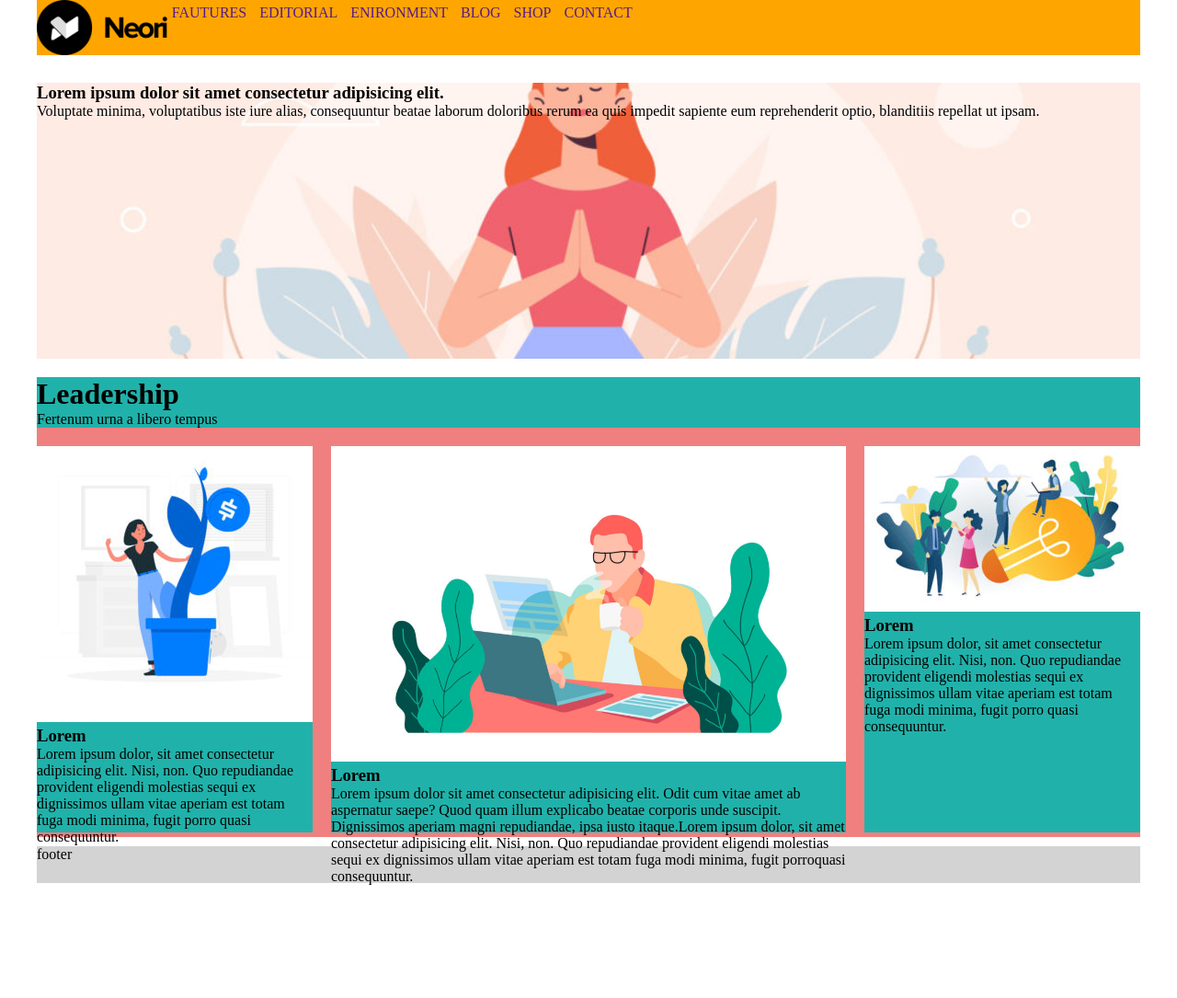
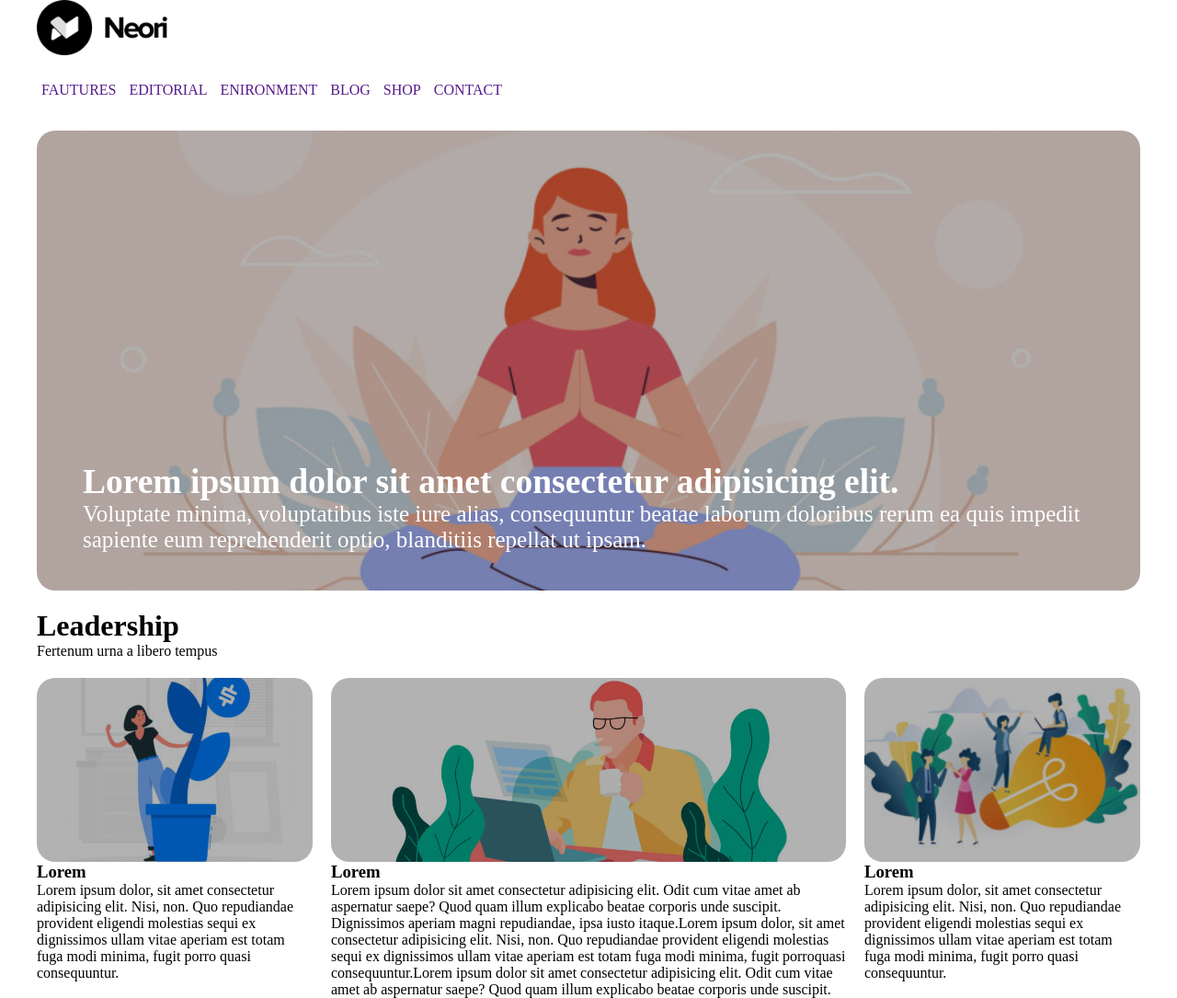
Before and after one commit to Simone-De-Santis/htmlcss-wp, a plain HTML site: page index.html in a window 1280 px wide. Shown: the top 1085 px of the page at 92% size. Before the commit the page ends 962 px from the top, so only its background shows below. Drawn offline with Linux system fonts and the light colour scheme.

Commit message:
fine esercizio +-

```diff
--- a/index.html
+++ b/index.html
@@ -12,9 +12,10 @@
 
 <body>
     <div class="containre">
-        <header class="header-sairbar clearfix">
-            <img src="./img/logo.png" alt="" class="logo float-left">
-            <ul class="main-menu ">
+        <header class="header-sairbar ">
+            <img src="./img/logo.png" alt="Neori" class="logo ">
+            <nav class="main-menu">
+                <ul>
                     <li> <a href="">FAUTURES</a></li>
                     <li> <a href="">EDITORIAL</a></li>
                     <li> <a href="">ENIRONMENT</a></li>
@@ -22,30 +23,54 @@
                     <li> <a href="">SHOP</a></li>
                     <li> <a href="">CONTACT</a></li>
                 </ul>
+            </nav>
         </header>
-        <section class="section">
-            <div>
-                <h3>Lorem ipsum dolor sit amet consectetur adipisicing elit.</h3>
+
+        <section class="section ">
+            <div class="banner">
+                <h2>Lorem ipsum dolor sit amet consectetur adipisicing elit.</h2>
                 <p> Voluptate minima, voluptatibus iste iure alias, consequuntur beatae laborum doloribus rerum ea quis
                     impedit sapiente eum reprehenderit optio, blanditiis repellat ut ipsam.</p>
             </div>
         </section>
+
+
         <main class="main-section clearfix">
             <div class="top table">
                 <h1>Leadership</h1>
                 <p>Fertenum urna a libero tempus</p>
             </div>
             <div class="left table float-left">
-                <img src="./img/img-1.jpg" alt="">
+                <div class="" id="image1"></div>
                 <h3> Lorem </h3>
                 <p>Lorem ipsum dolor, sit amet consectetur adipisicing elit. Nisi, non. Quo repudiandae provident
                     eligendi molestias sequi ex dignissimos ullam vitae aperiam est totam fuga modi minima, fugit porro
                     quasi consequuntur.</p>
             </div>
             <div class="center table float-left">
-                <img src="./img/banner-2.jpg" alt="">
+                <div class="" id="image2"></div>
                 <h3> Lorem </h3>
                 <p>Lorem ipsum dolor sit amet consectetur adipisicing elit. Odit cum vitae amet ab aspernatur saepe?
+                    Quod quam illum explicabo beatae corporis unde suscipit. Dignissimos aperiam magni repudiandae, ipsa
+                    iusto itaque.Lorem ipsum dolor, sit amet consectetur adipisicing elit. Nisi, non. Quo repudiandae
+                    provident eligendi molestias sequi ex dignissimos ullam vitae aperiam est totam fuga modi minima,
+                    fugit porroquasi consequuntur.Lorem ipsum dolor sit amet consectetur adipisicing elit. Odit cum
+                    vitae amet ab aspernatur saepe?
+                    Quod quam illum explicabo beatae corporis unde suscipit. Dignissimos aperiam magni repudiandae, ipsa
+                    iusto itaque.Lorem ipsum dolor, sit amet consectetur adipisicing elit. Nisi, non. Quo repudiandae
+                    provident eligendi molestias sequi ex dignissimos ullam vitae aperiam est totam fuga modi minima,
+                    fugit porroquasi consequuntur.Lorem ipsum dolor sit amet consectetur adipisicing elit. Odit cum
+                    vitae amet ab aspernatur saepe?
+                    Quod quam illum explicabo beatae corporis unde suscipit. Dignissimos aperiam magni repudiandae, ipsa
+                    iusto itaque.Lorem ipsum dolor, sit amet consectetur adipisicing elit. Nisi, non. Quo repudiandae
+                    provident eligendi molestias sequi ex dignissimos ullam vitae aperiam est totam fuga modi minima,
+                    fugit porroquasi consequuntur.Lorem ipsum dolor sit amet consectetur adipisicing elit. Odit cum
+                    vitae amet ab aspernatur saepe?
+                    Quod quam illum explicabo beatae corporis unde suscipit. Dignissimos aperiam magni repudiandae, ipsa
+                    iusto itaque.Lorem ipsum dolor, sit amet consectetur adipisicing elit. Nisi, non. Quo repudiandae
+                    provident eligendi molestias sequi ex dignissimos ullam vitae aperiam est totam fuga modi minima,
+                    fugit porroquasi consequuntur.Lorem ipsum dolor sit amet consectetur adipisicing elit. Odit cum
+                    vitae amet ab aspernatur saepe?
                     Quod quam illum explicabo beatae corporis unde suscipit. Dignissimos aperiam magni repudiandae, ipsa
                     iusto itaque.Lorem ipsum dolor, sit amet consectetur adipisicing elit. Nisi, non. Quo repudiandae
                     provident eligendi molestias sequi ex dignissimos ullam vitae aperiam est totam fuga modi minima,
@@ -53,7 +78,7 @@
                 </p>
             </div>
             <div class="right table float-left">
-                <img src="./img/img-3.jpg" alt="">
+                <div class="" id="image3"></div>
                 <h3> Lorem </h3>
                 <p>Lorem ipsum dolor, sit amet consectetur adipisicing elit. Nisi, non. Quo repudiandae provident
                     eligendi molestias sequi ex dignissimos ullam vitae aperiam est totam fuga modi minima, fugit porro
--- a/style/style.css
+++ b/style/style.css
@@ -4,13 +4,15 @@
     box-sizing: border-box;
 }
 .float-left{
-    float: left
+    float: left;
 }
-
 .clearfix::after{
     content: "";
     display: table;
     clear: both;
+}
+img{
+    border-radius: 20px;
 }
 
 .containre{
@@ -22,52 +24,73 @@
 }
 .header-sairbar{
     /* height: 50px; */
-    background-color: orange;
+    /* background-color: orange; */
     margin-bottom: 30px;
 }
 .header-sairbar .main-menu li{
     list-style-type: none;
     display: inline-block;
     padding: 5px;
+    margin-top: 20px;
 
 }
 .header-sairbar .main-menu a{
     text-decoration: none;
 }
 .section{
-     background-image:url(../img/banner.jpg);
+    height: 500px;
+}
+.banner{
+     background-image:linear-gradient(rgba(0, 0, 0, 0.3), rgba(0, 0, 0, 0.3), rgba(0, 0, 0, 0.3)), url(../img/banner.jpg);
      background-position: center;
      background-size: cover;
-     height: 300px;
+     height:100%;
      margin-bottom: 20px;
+     border-radius: 20px;
+     padding-left: 50px;
+     padding-top: 30%;
+     color: white;
+     font-size: 25px;
 }
 .main-section{
-    background-color: lightcoral;
-    height: 500px;
+    /* background-color: lightcoral; */
+    /* height: 500px; */
     width: 1200px;
 }
-.table{
-    background-color: lightseagreen;
-}
-
 .main-section img{
     width: 100%;
 }
 
+.img-collum{
+    height: 200px;
+}
 
-
-
-
-
-
-
-
+#image1{
+    background-image: linear-gradient(rgba(0, 0, 0, 0.3), rgba(0, 0, 0, 0.3), rgba(0, 0, 0, 0.3)), url( ../img/img-1.jpg );
+    height: 200px;
+    border-radius: 20px;
+    background-position: center;
+    background-size: cover;
+}
+#image2{
+    background-image: linear-gradient(rgba(0, 0, 0, 0.3), rgba(0, 0, 0, 0.3), rgba(0, 0, 0, 0.3)), url( ../img/banner-2.jpg );
+    height: 200px;
+    border-radius: 20px;
+    background-position: center;
+    background-size: cover;
+}
+#image3{
+    background-image: linear-gradient(rgba(0, 0, 0, 0.3), rgba(0, 0, 0, 0.3), rgba(0, 0, 0, 0.3)), url( ../img/img-3.jpg );
+    height: 200px;
+    border-radius: 20px;
+    background-position: center;
+    background-size: cover;
+}
 .left , .center , .right{
      height: calc(100% - 80px);
 }
-
 .top{
-    margin-bottom: 20px;
+    margin: 20px 0 20px 0 ;
 }
 .left , .right{
     width: 25%;
@@ -75,11 +98,9 @@
 .center{
     margin: 0 20px;
     width: calc(50% - 40px);
-
 }
 footer{
     margin-top: 10px;
     background-color: lightgray;
     height: 40px;
-
 }
```
Lines whose indentation alone changed are shown as unchanged.
